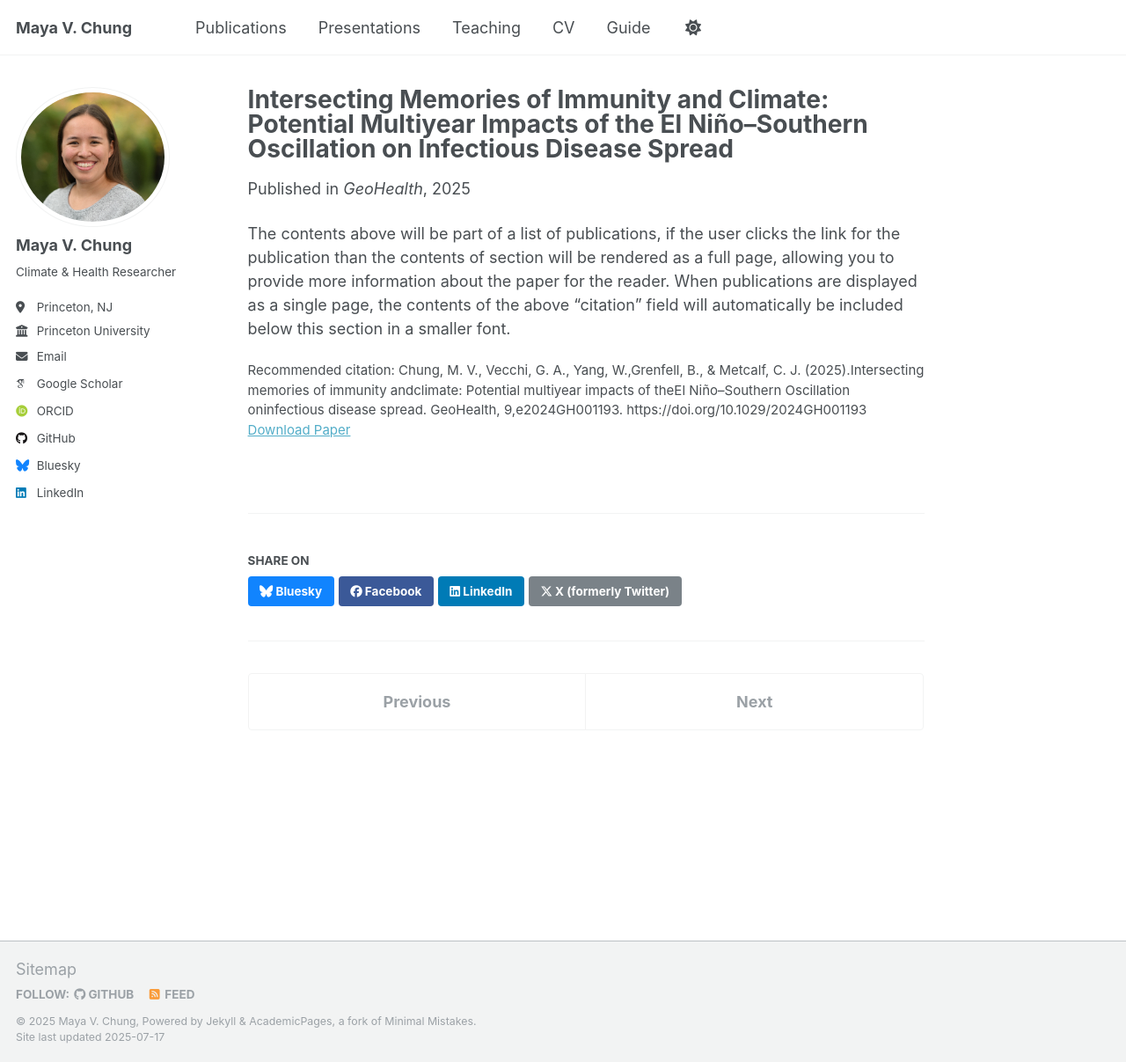
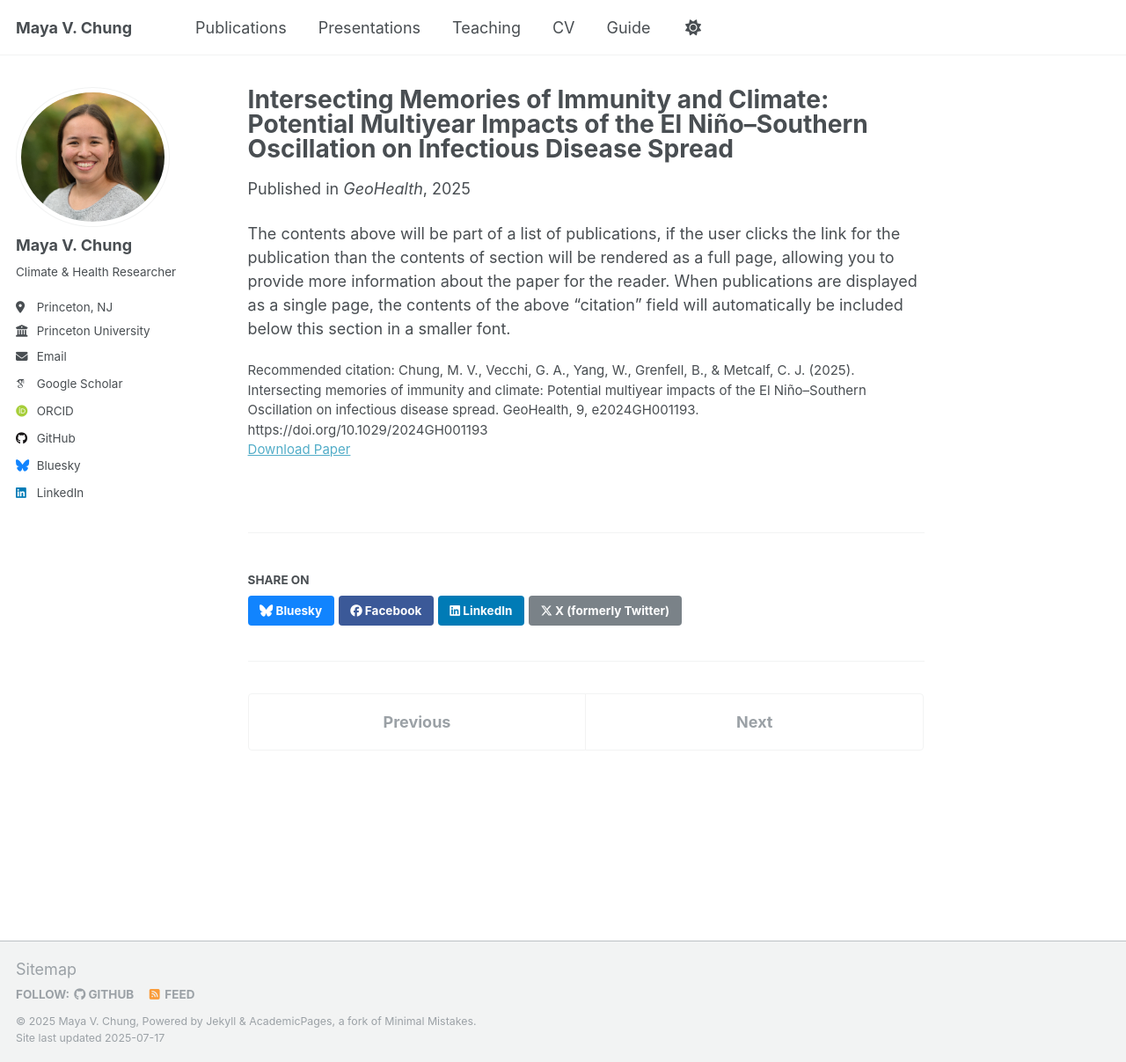
Before and after one commit to mayavchung/mayavchung.github.io, a Jekyll site: the page built from _publications/2025-11-02-paper-title-number-1.md, in a window 1280 px wide and 1207 px high. Shown: the whole window at 88% size. Built offline with Jekyll 4.4.1, drawn with Linux system fonts in a browser that asks for light colours; some web fonts are replaced; a script that is not in the unit is left out.

Commit message:
Update 2025-11-02-paper-title-number-1.md

```diff
--- a/_publications/2025-11-02-paper-title-number-1.md
+++ b/_publications/2025-11-02-paper-title-number-1.md
@@ -7,6 +7,6 @@ excerpt: 'This paper is about potential interactions between climate and infecti
 date: 2025-11-02
 venue: 'GeoHealth'
 paperurl: '[http://mayavchung.github.io/files/paper1.pdf](https://agupubs.onlinelibrary.wiley.com/doi/full/10.1029/2024GH001193)'
-citation: 'Chung, M. V., Vecchi, G. A., Yang, W.,Grenfell, B., & Metcalf, C. J. (2025).Intersecting memories of immunity andclimate: Potential multiyear impacts of theEl Niño–Southern Oscillation oninfectious disease spread. GeoHealth, 9,e2024GH001193. https://doi.org/10.1029/2024GH001193'
+citation: 'Chung, M. V., Vecchi, G. A., Yang, W., Grenfell, B., & Metcalf, C. J. (2025). Intersecting memories of immunity and climate: Potential multiyear impacts of the El Niño–Southern Oscillation on infectious disease spread. GeoHealth, 9, e2024GH001193. https://doi.org/10.1029/2024GH001193'
 ---
 The contents above will be part of a list of publications, if the user clicks the link for the publication than the contents of section will be rendered as a full page, allowing you to provide more information about the paper for the reader. When publications are displayed as a single page, the contents of the above "citation" field will automatically be included below this section in a smaller font.
```
